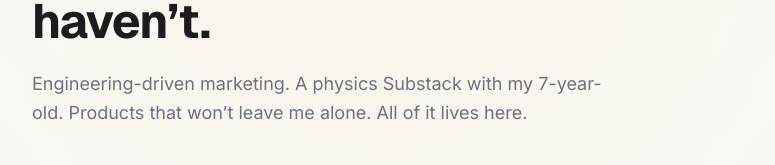
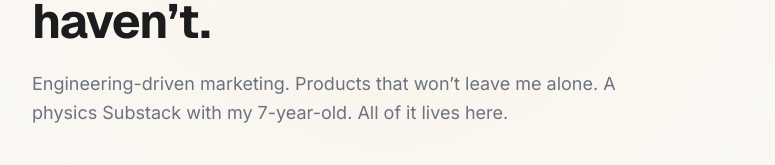
Before and after one commit to danielbehrman/behrman-dev, a Next.js app: page / in a window 1280 px wide. Shown: the part 373-538 px from the top of the page, without its empty margins (252-1027 px from the left). Built offline with nearby package versions, Linux system fonts and the light colour scheme; no server answers.

Commit message:
Reorder hero subheader; add TIP Pal link

```diff
--- a/components/Building.tsx
+++ b/components/Building.tsx
@@ -23,6 +23,7 @@ const projects: Project[] = [
     description: 'A daily dosing assistant for families in food allergy tolerance induction programs.',
     type: 'Web App',
     status: 'Dogfooding',
+    href: 'https://tippal.behrman.dev',
   },
   {
     name: 'Liftoff Lab',
--- a/components/Hero.tsx
+++ b/components/Hero.tsx
@@ -17,7 +17,7 @@ export default function Hero() {
             I&rsquo;ve been told to pick one. I haven&rsquo;t.
           </h1>
           <p className="text-secondary text-lg leading-relaxed mb-10 max-w-[600px]">
-            Engineering-driven marketing. A physics Substack with my 7-year-old. Products that won&rsquo;t leave me alone. All of it lives here.
+            Engineering-driven marketing. Products that won&rsquo;t leave me alone. A physics Substack with my 7-year-old. All of it lives here.
           </p>
           <a
             href="#marketing"
```
